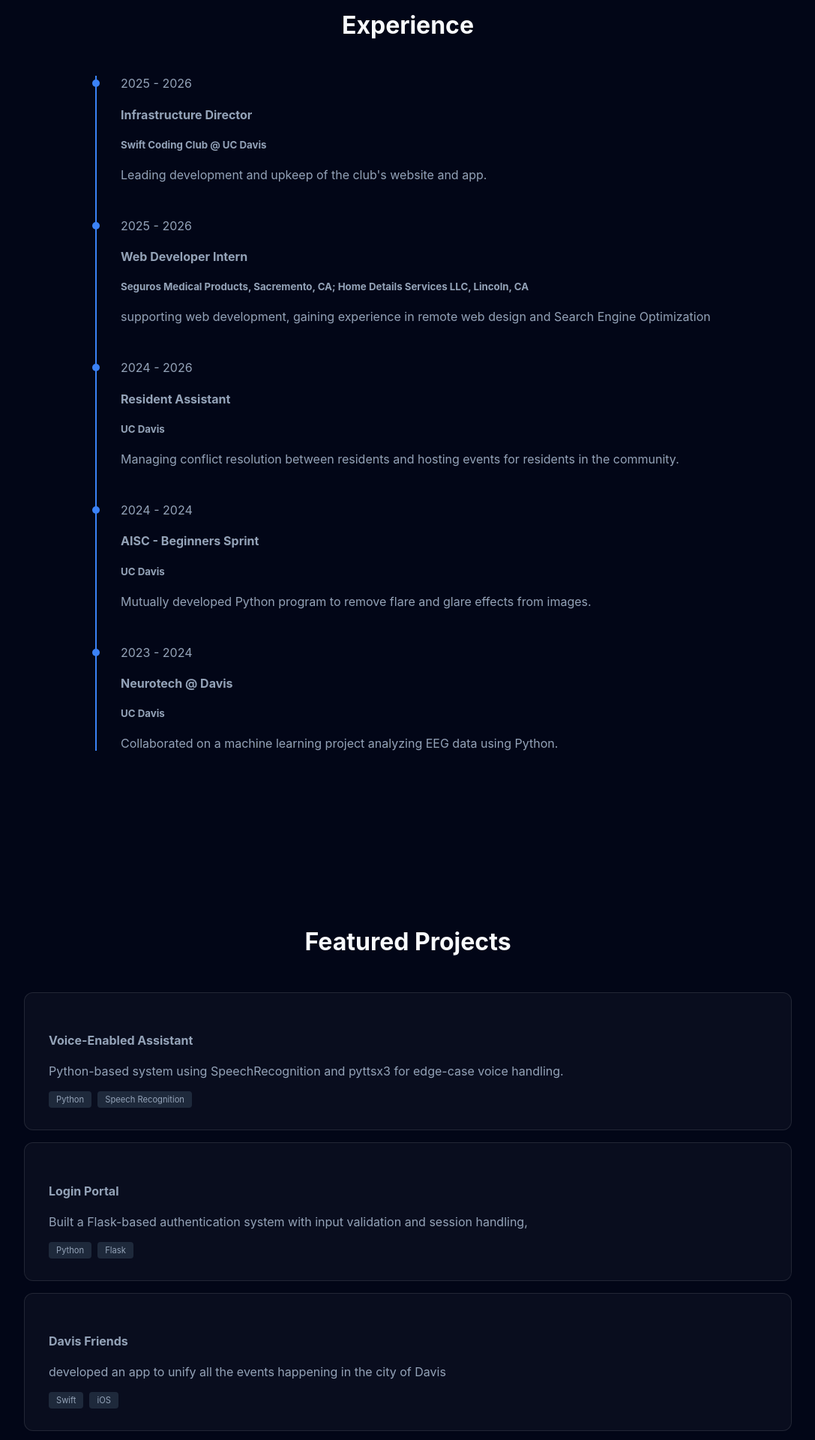
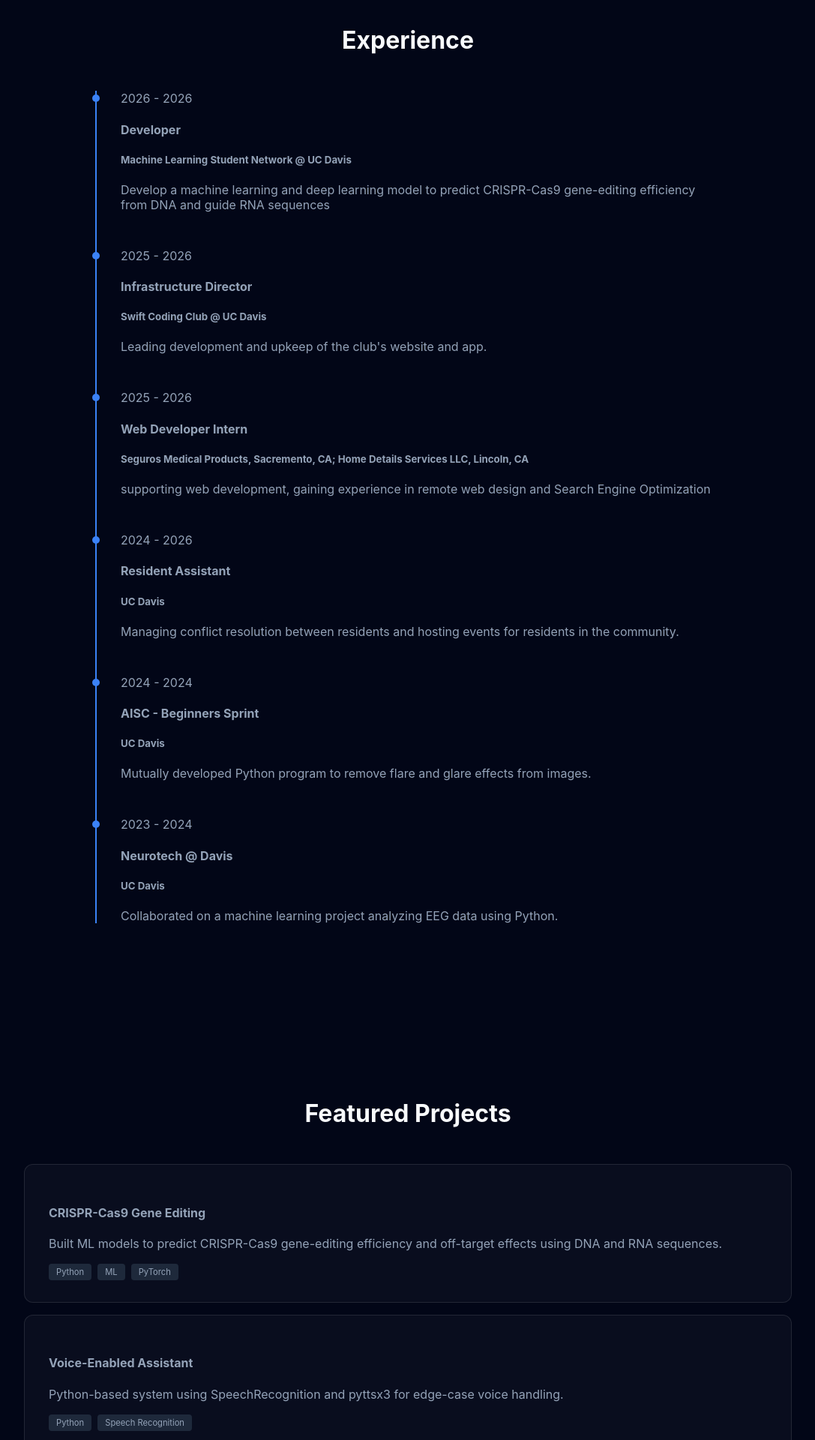
Before and after one commit to Achintya-Jaimini/achintya-jaimini.github.io, a React (Create React App) app: page / in a window 1280 px wide. Shown: the part 1600-3520 px from the top of the page at 75% size, without its empty margins (96-1183 px from the left). Built offline with nearby package versions, Linux system fonts and the light colour scheme.

Commit message:
made changes

```diff
--- a/src/App.js
+++ b/src/App.js
@@ -289,7 +289,7 @@ const App = () => {
           <div className="skill-card">
             <Cpu className="skill-icon" />
             <h4>Frameworks</h4>
-            <p>TensorFlow, NumPy, React.js, Flask, Django</p>
+            <p>TensorFlow, NumPy, React.js, Flask, Django, PyTorch</p>
           </div>
         </div>
       </section>
@@ -310,6 +310,15 @@ const App = () => {
         <h2 className="section-title">Experience</h2>
         <a href="https://www.linkedin.com/in/achintya-jaimini/details/experience/" target="_blank" rel="noreferrer">
         <div className="timeline">
+          <div className="timeline-item">
+            <div className="timeline-date">2026 - 2026</div>
+            <div className="timeline-content">
+              <h4>Developer</h4>
+              <h5>Machine Learning Student Network @ UC Davis</h5>
+              <p>Develop a machine learning and deep learning model to predict CRISPR-Cas9 gene-editing efficiency from DNA and guide
+RNA sequences </p>
+            </div>
+          </div>
           <div className="timeline-item">
             <div className="timeline-date">2025 - 2026</div>
             <div className="timeline-content">
@@ -357,6 +366,13 @@ const App = () => {
       <section id="projects" className="section-padding">
         <h2 className="section-title">Featured Projects</h2>
         <div className="projects-container">
+          <a href='https://mlsn-f26-group2-presentation.onrender.com/' target="_blank" rel="noreferrer">
+            <div className="project-glass-card">
+              <h4>CRISPR-Cas9 Gene Editing</h4>
+              <p>Built ML models to predict CRISPR-Cas9 gene-editing efficiency and off-target effects using DNA and RNA sequences.</p>
+              <div className="tags"><span>Python</span><span>ML</span><span>PyTorch</span></div>
+            </div>
+          </a>
           <a href='https://github.com/Achintya-Jaimini/Team-Nexus/blob/main/Intelli.py' target="_blank" rel="noreferrer">
             <div className="project-glass-card">
               <h4>Voice-Enabled Assistant</h4>
@@ -387,7 +403,7 @@ const App = () => {
           </a>
           <a href='https://drive.google.com/file/d/1gJ1dHswbzEsnNjHOQ_Aq0BoaRaH7xK0e/view?usp=sharing' target="_blank" rel="noreferrer">
             <div className="project-glass-card">
-              <h4>Neurotech EEG Analysis</h4>
+              <h4>Neuromarketing</h4>
               <p>Collaborated on ML models using TensorFlow to study consumer behavior via EEG data.</p>
               <div className="tags"><span>Python</span><span>TensorFlow</span></div>
             </div>
```
